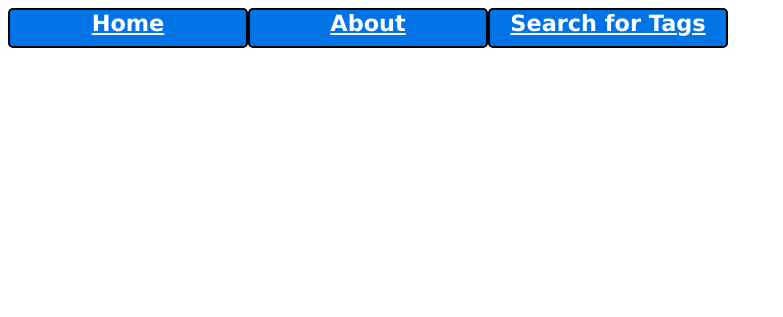
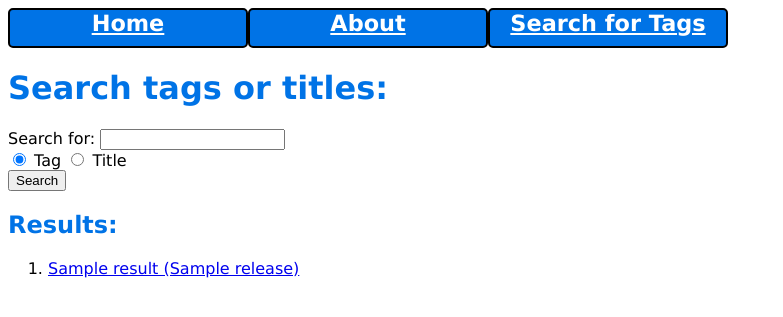
Before and after one commit to mg126e/Portfolio_Drive, a Flask app: template templates/search.html in a window 1280 px wide. Shown: the top 317 px of the page, without its empty margins (0-783 px from the left). Run offline with Flask 3, Linux system fonts and the light colour scheme; the template is opened without the code that fills it: most values are stand-ins (such as "Sample title", 1, 10 or a date in 2020).

Commit message:
html changes

```diff
--- a/app.py
+++ b/app.py
@@ -7,7 +7,7 @@ import secrets
 import cs304dbi as dbi
 print(dbi.conf('projectdrive_db'))
 import login_register_helpers as lrh
-import search
+import search as sch
 
 # we need a secret_key to use flash() and sessions
 app.secret_key = secrets.token_hex()
@@ -44,7 +44,7 @@ def register():
         pass
     return render_template('register.html')
 """
-@app.route('/query_tag/')
+@app.route('/query/')
 def search():
     """Search for a given tag or title and display all results.
     ***This function ONLY handles search tags and input titles owned by the
@@ -55,18 +55,18 @@ def search():
         flash('Please log in to search tags.')
         return redirect(url_for('home'))
 
-    query_type = request.args.get('search_type')
+    query_type = request.args.get('query_type')
     query = request.args.get('query', '').strip()
-    inputs=[]
+    results=[]
     #check the query, if valid, get the tags
     if query and query_type:
         with dbi.connect() as conn:
             #search for the tag
             if query_type == 'tag':
-                inputs = search.get_tag(conn, query, sid)
+                results = sch.get_tag(conn, query, sid)
             #search for the title
             elif query_type == 'title':
-                inputs = search.get_title(conn, query, sid)
+                results = sch.get_title(conn, query, sid)
     #if not valid, flash messages
     else:
         flash('Enter a valid query or type to search.')
@@ -76,7 +76,7 @@ def search():
         page_title='Search by Tag',
         query=query,
         query_type=query_type,
-        input=inputs
+        results=results
     )
 
 @app.route('/display_tag/')
--- a/templates/about.html
+++ b/templates/about.html
@@ -5,6 +5,9 @@
     All about Porfolio Drive
 </h1>
 <p>
+    Author: Angela, Hannah, Marin
+</p>
+<p>
     Our Porfolio Drive helps students organize coursework, documents, and skills so they can describe their experience in internship and job applications.
     You can upload files, record what they learned, add searchable tags, and share selected items. Items are private by default.
 </p>
--- a/templates/search.html
+++ b/templates/search.html
@@ -2,5 +2,44 @@
 
 {% block main_content %}
 
+<h1>
+    Search tags or titles:
+</h1>
+<form method="GET" action="{{ url_for('search')}}">
+    <label for="query">Search for:</label>
+    <input type="text" id="query" name="query" required>
+
+    <div class="toggle-group">
+        <input type="radio" id="opt-tag" name="query_type" value="tag" required checked>
+        <label for="opt-tag">Tag</label>
+
+        <input type="radio" id="opt-title" name="query_type" value="title">
+        <label for="opt-title">Title</label>
+    </div>
+
+    <button type="submit">Search</button>
+
+</form>
+
+
+<h2>
+    Results:
+</h2>
+<ol>
+    {% for result in results %}
+    <li>
+        {% if query_type == 'tag' %}
+            <a href="{{url_for('get_person_id', person_id_number=result.nm)}}">
+                {{result.name}}
+            </a>
+        {% else %}
+            <a href="{{url_for('get_movie_id', movie_id_number=result.tt)}}">
+                {{result.title}} ({{result.release}})
+            </a>
+        {% endif %}
+
+    </li>
+    {% endfor %}
+</ol>
 
 {% endblock %}
```
